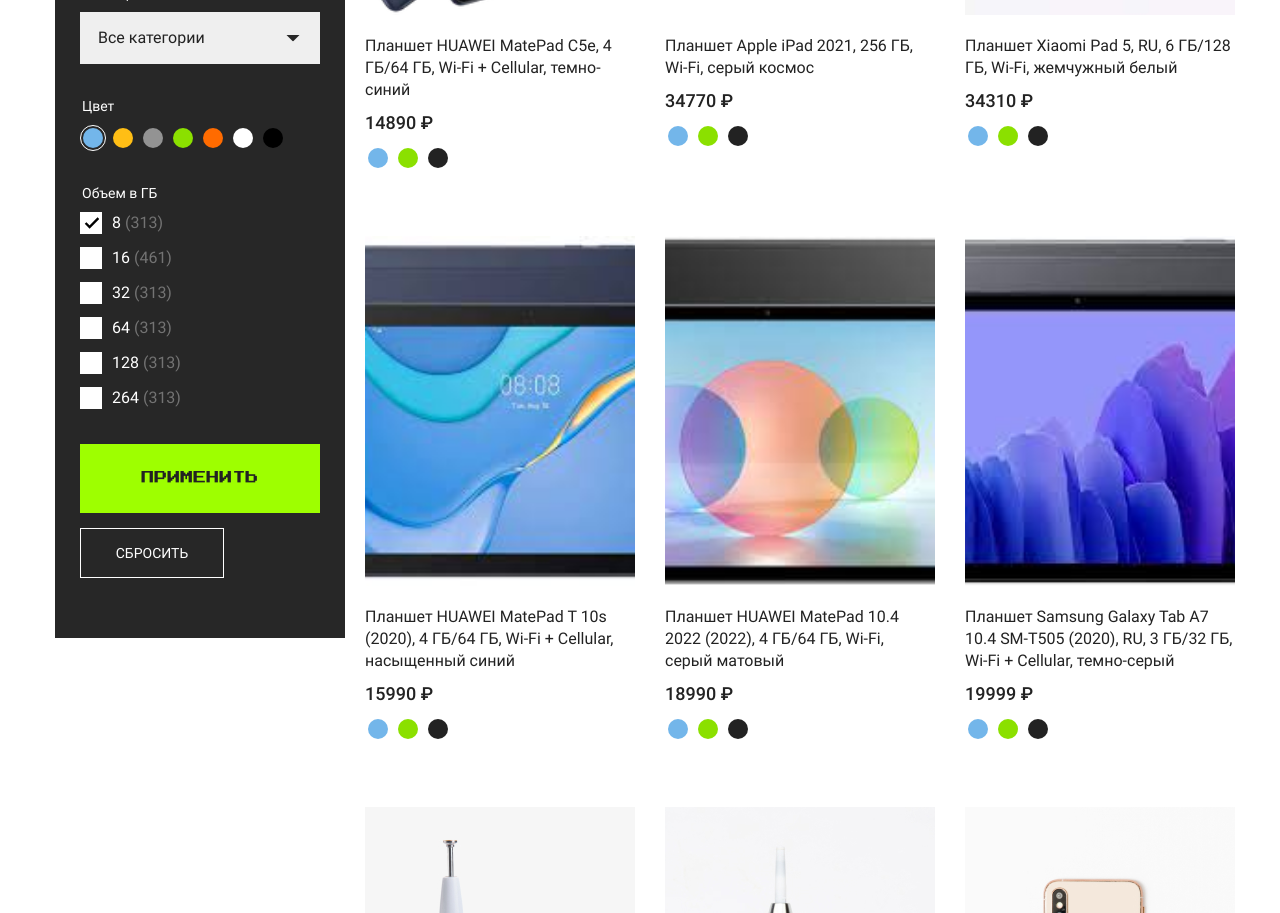
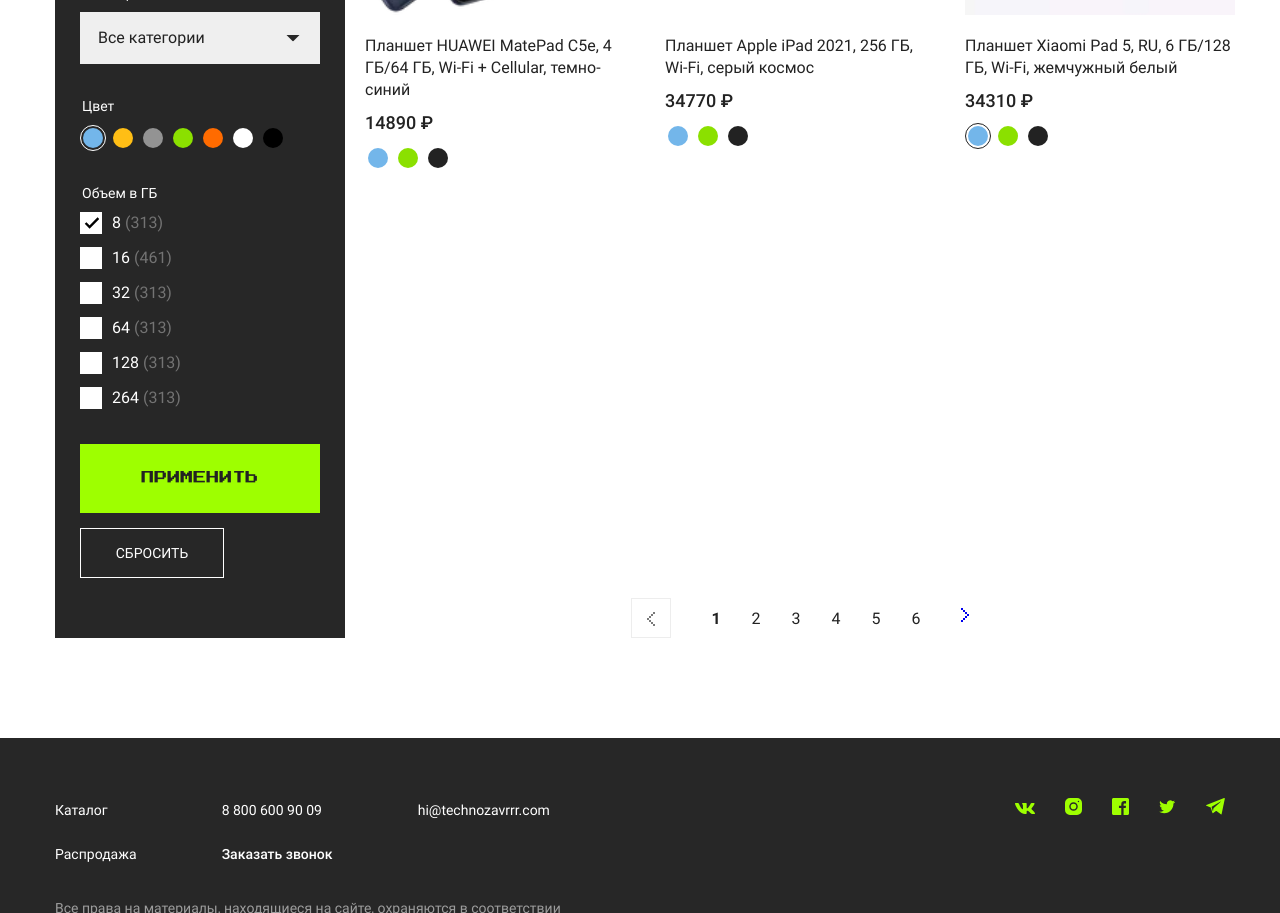
Before and after one commit to fraerzoid/skillbox, a Vue app: page / in a window 1280 px wide. Shown: the part 560-1473 px from the top of the page. Built offline with nearby package versions, Linux system fonts and the light colour scheme.

Commit message:
Пагинация товаров магазина

```diff
--- a/src/App.vue
+++ b/src/App.vue
@@ -1,20 +1,39 @@
 <template>
-  <ProductList :products="products"></ProductList>
+  <section class="catalog">
+    <ProductList :products="products"></ProductList>
+    <BasePagination
+      v-model="page"
+      :per-page="prouctsPerPage"
+      :count="productsCount"
+    ></BasePagination>
+  </section>
 </template>
 
 <script>
 import products from './data/products';
-import ProductList from './components/ProductList.vue';
+import ProductList from './components/Product/ProductList.vue';
+import BasePagination from './components/Base/BasePagination.vue';
 
 export default {
   name: 'App',
   components: {
     ProductList,
+    BasePagination,
   },
   data() {
     return {
-      products,
+      page: 1,
+      prouctsPerPage: 3,
     };
+  },
+  computed: {
+    products() {
+      const offset = (this.page - 1) * this.prouctsPerPage;
+      return products.slice(offset, offset + this.prouctsPerPage);
+    },
+    productsCount() {
+      return products.length;
+    },
   },
 };
 </script>
--- /dev/null
+++ b/src/components/Base/BasePagination.vue
@@ -0,0 +1,70 @@
+<template>
+    <ul class="catalog__pagination pagination">
+        <li class="pagination__item">
+            <a
+                :class=
+                "{'pagination__link pagination__link--arrow pagination__link--disabled'
+                :page === 1}"
+                href="#"
+                aria-label="Предыдущая страница"
+                @click.prevent="decrement(page)"
+            >
+                <svg width="8" height="14" fill="currentColor">
+                    <use xlink:href="#icon-arrow-left"></use>
+                </svg>
+            </a>
+        </li>
+        <li class="pagination__item" v-for="pageNumber in pages" :key="pageNumber">
+            <a class="pagination__link"
+                :class="{'pagination__link--current':pageNumber=== page}"
+                href="#"
+                @click.prevent="paginate(pageNumber)"
+            >
+                {{pageNumber}}
+            </a>
+        </li>
+        <li class="pagination__item">
+            <a
+                :class=
+                "{'pagination__link pagination__link--arrow pagination__link--disabled'
+                :page === pages}"
+                href="#"
+                aria-label="Следующая страница"
+                @click.prevent="increment(page)"
+            >
+                <svg width="8" height="14" fill="currentColor">
+                    <use xlink:href="#icon-arrow-right"></use>
+                </svg>
+            </a>
+        </li>
+    </ul>
+</template>
+<script>
+export default {
+  model: {
+    prop: 'page',
+    event: 'paginate',
+  },
+  props: [
+    'page',
+    'count',
+    'perPage',
+  ],
+  computed: {
+    pages() {
+      return Math.ceil(this.count / this.perPage);
+    },
+  },
+  methods: {
+    paginate(page) {
+      this.$emit('paginate', page);
+    },
+    decrement(page) {
+      this.$emit('paginate', page - 1);
+    },
+    increment(page) {
+      this.$emit('paginate', page + 1);
+    },
+  },
+};
+</script>
--- /dev/null
+++ b/src/components/Product/ProductList.vue
@@ -0,0 +1,20 @@
+<template>
+    <ul class="catalog__list">
+        <li class="catalog__item" v-for="(item, idx) in products" :key="idx">
+            <ProductItem :productItemData="item"></ProductItem>
+        </li>
+    </ul>
+</template>
+
+<script>
+import ProductItem from './ProductItem.vue';
+
+export default {
+  components: {
+    ProductItem,
+  },
+  props: [
+    'products',
+  ],
+};
+</script>
--- a/src/components/ProductList.vue
+++ /dev/null
@@ -1,67 +0,0 @@
-<template>
-  <section class="catalog">
-      <ul class="catalog__list">
-          <li class="catalog__item" v-for="(item, idx) in products" :key="idx">
-              <ProductItem :productItemData="item"></ProductItem>
-          </li>
-      </ul>
-      <ul class="catalog__pagination pagination">
-          <li class="pagination__item">
-              <a
-                  class="pagination__link pagination__link--arrow pagination__link--disabled"
-                  aria-label="Предыдущая страница"
-              >
-                  <svg width="8" height="14" fill="currentColor">
-                      <use xlink:href="#icon-arrow-left"></use>
-                  </svg>
-              </a>
-          </li>
-          <li class="pagination__item">
-              <a
-                  class="pagination__link pagination__link--current"
-              >
-                  1
-              </a>
-          </li>
-          <li class="pagination__item">
-              <a class="pagination__link" href="#"> 2 </a>
-          </li>
-          <li class="pagination__item">
-              <a class="pagination__link" href="#"> 3 </a>
-          </li>
-          <li class="pagination__item">
-              <a class="pagination__link" href="#"> 4 </a>
-          </li>
-          <li class="pagination__item">
-              <a class="pagination__link" href="#"> ... </a>
-          </li>
-          <li class="pagination__item">
-              <a class="pagination__link" href="#"> 10 </a>
-          </li>
-          <li class="pagination__item">
-              <a
-                  class="pagination__link pagination__link--arrow"
-                  href="#"
-                  aria-label="Следующая страница"
-              >
-                  <svg width="8" height="14" fill="currentColor">
-                      <use xlink:href="#icon-arrow-right"></use>
-                  </svg>
-              </a>
-          </li>
-      </ul>
-  </section>
-</template>
-
-<script>
-import ProductItem from './ProductItem.vue';
-
-export default {
-  components: {
-    ProductItem,
-  },
-  props: [
-    'products',
-  ],
-};
-</script>
```
Also changed, not shown: src/components/Product/ProductItem.vue (renamed from src/components/ProductItem.vue).
